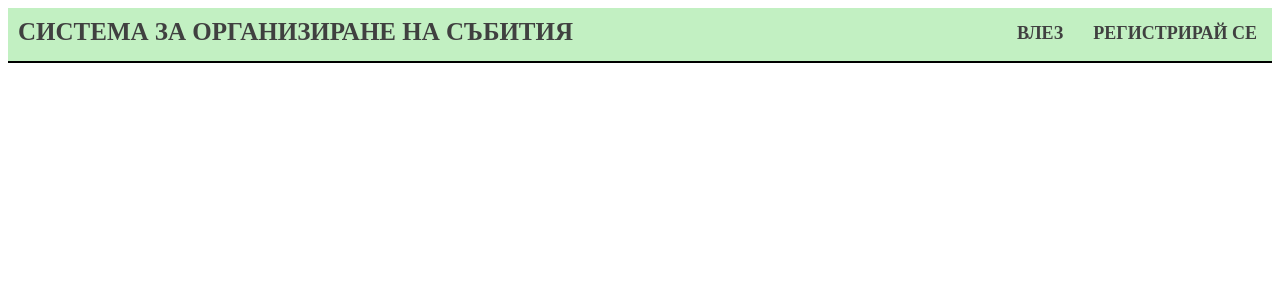
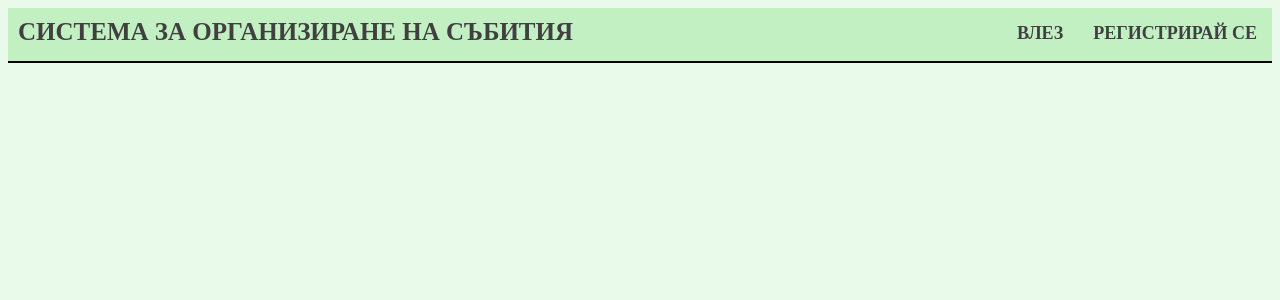
Before and after one commit to RHandarov/celebrating-events-organizer, a PHP site: page / in a window 1280 px wide. Shown: the top 300 px of the page. Run offline with PHP 8.4, Linux system fonts and the light colour scheme.

Commit message:
Change background of the body

```diff
--- a/frontend/css/style.css
+++ b/frontend/css/style.css
@@ -1,5 +1,9 @@
 * {
     color: #404040;
+}
+
+body {
+    background: #eafaea;
 }
 
 header {
```
